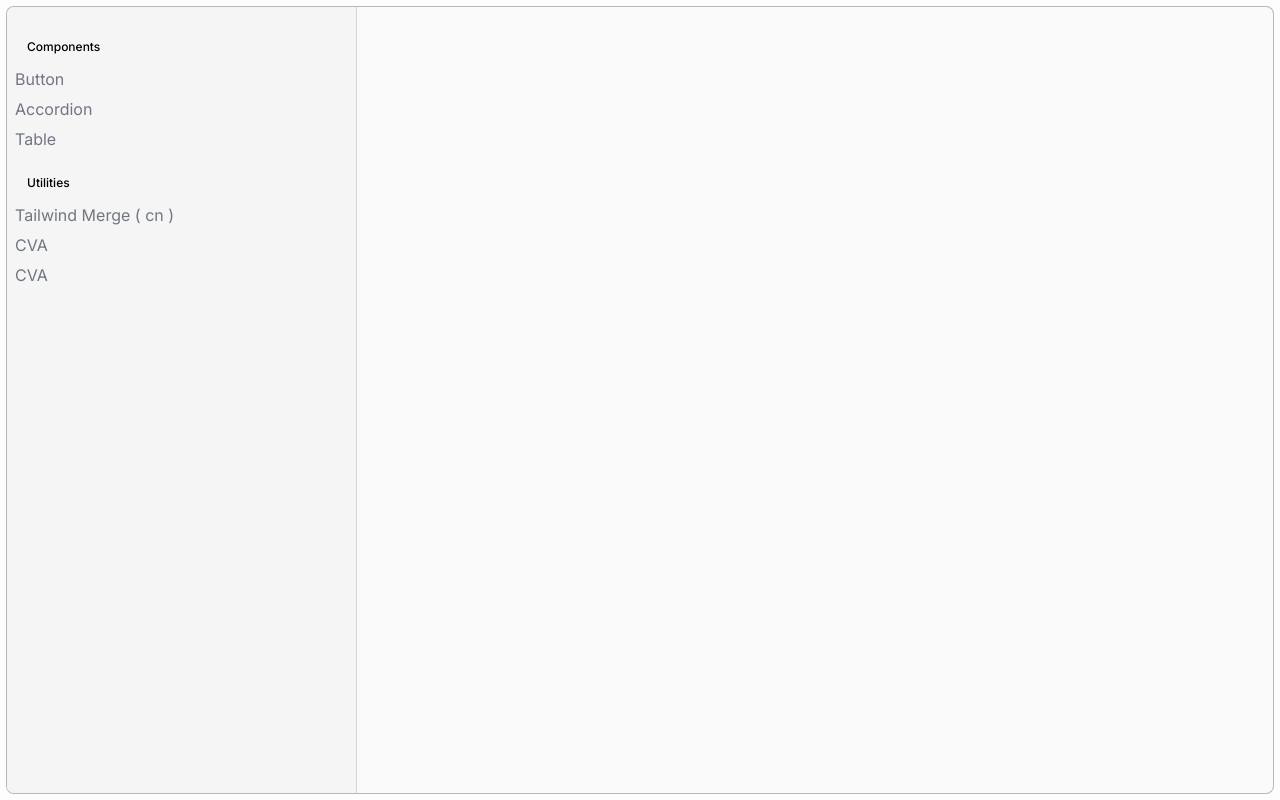
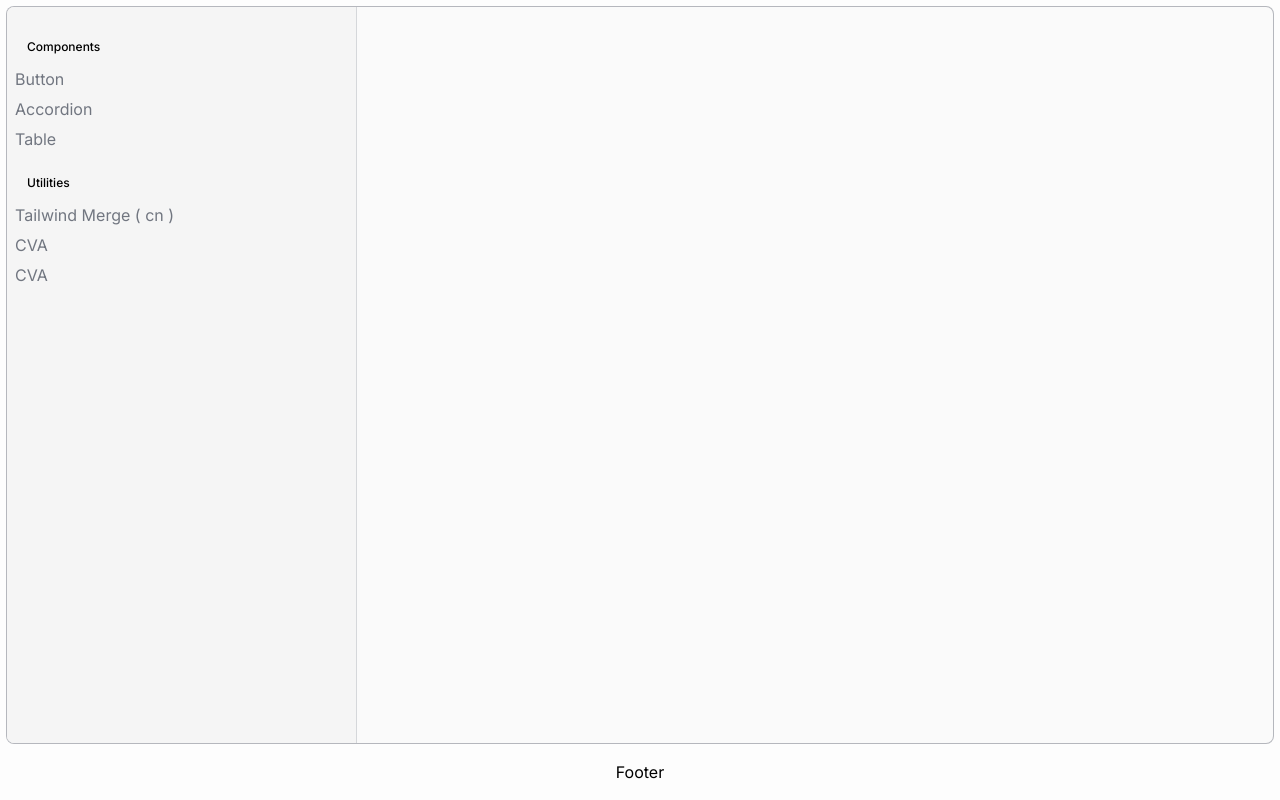
Before and after one commit to yash-devop/artisan-components, a React (Vite) app in the folder apps/artisan-web/: page / in a window 1280 px wide. Built offline with nearby package versions, Linux system fonts and the light colour scheme.

Commit message:
fix: page layout (autoscale)

```diff
--- a/apps/artisan-web/src/components/Layouts/PageLayout.tsx
+++ b/apps/artisan-web/src/components/Layouts/PageLayout.tsx
@@ -4,13 +4,15 @@ import { DocsSidebar } from "../DocsSidebar/DocsSidebar";
 
 export const PageLayout = () => {
   return (
-    <div className="w-full h-screen p-1.5 bg-background">
-      <div className="w-full h-full border border-neutral-400/80 bg-neutral-50 overflow-hidden rounded-lg flex ">
+    <div className="w-full h-screen px-1.5 pt-1.5 pb-1.5 lg:pb-14 bg-background">
+      {/* <div className="h-14 bg-red-400 w-full">header</div> */}
+      <div className="w-full h-full border border-neutral-400/80 bg-neutral-50 overflow-hidden rounded-lg flex">
         <DocsSidebar />
-        <div className=" w-full overflow-auto py-3 ">
+        <div className="h-full w-full overflow-auto py-10 px-16">
           <Outlet />
         </div>
       </div>
+      <footer className="py-4 flex items-center justify-center">Footer</footer>
     </div>
   );
 };
```
